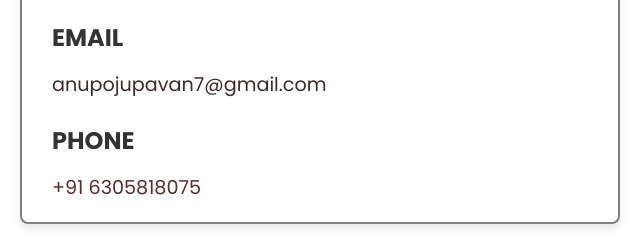
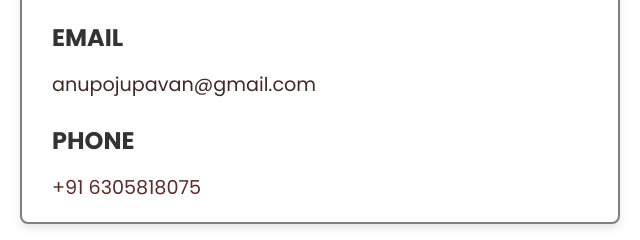
Before and after one commit to pavananupoju/mynewportfolio, a plain HTML site: page index.html in a window 1280 px wide. Shown: the part 3484-3724 px from the top of the page, 320-960 px from the left. Drawn offline with nearby package versions, Linux system fonts and the light colour scheme; a script that the page names is missing.

Commit message:
Update index.html
contact

```diff
--- a/index.html
+++ b/index.html
@@ -204,7 +204,7 @@
         <div class="contact__container" style="display: flex; flex-direction: column; align-items: center; max-width: 100%; padding: 0 15px;">
             <div class="contact__info" style="background-color: rgb(255, 255, 255); padding: 20px 30px; border-radius: 8px; box-shadow: 0 4px 8px rgba(0, 0, 0, 0.1); width: 100%; max-width: 600px; margin: 0 auto; border: 2px solid gray;">
                 <h3 class="contact__subtitle" style="font-size: 1.5rem; color: #333; margin-bottom: 15px; text-transform: uppercase;">Email</h3>
-                <span class="contact__text" style="font-size: 1.2rem; color:rgb(66, 41, 41) ; display: block; margin-bottom: 20px;">anupojupavan7@gmail.com</span>
+                <span class="contact__text" style="font-size: 1.2rem; color:rgb(66, 41, 41) ; display: block; margin-bottom: 20px;">anupojupavan@gmail.com</span>
 
                 <h3 class="contact__subtitle" style="font-size: 1.5rem; color: #333; margin-bottom: 15px; text-transform: uppercase;">Phone</h3>
                 <span class="contact__text" style="font-size: 1.2rem; color:rgb(90, 44, 44)">+91 6305818075</span>
```
